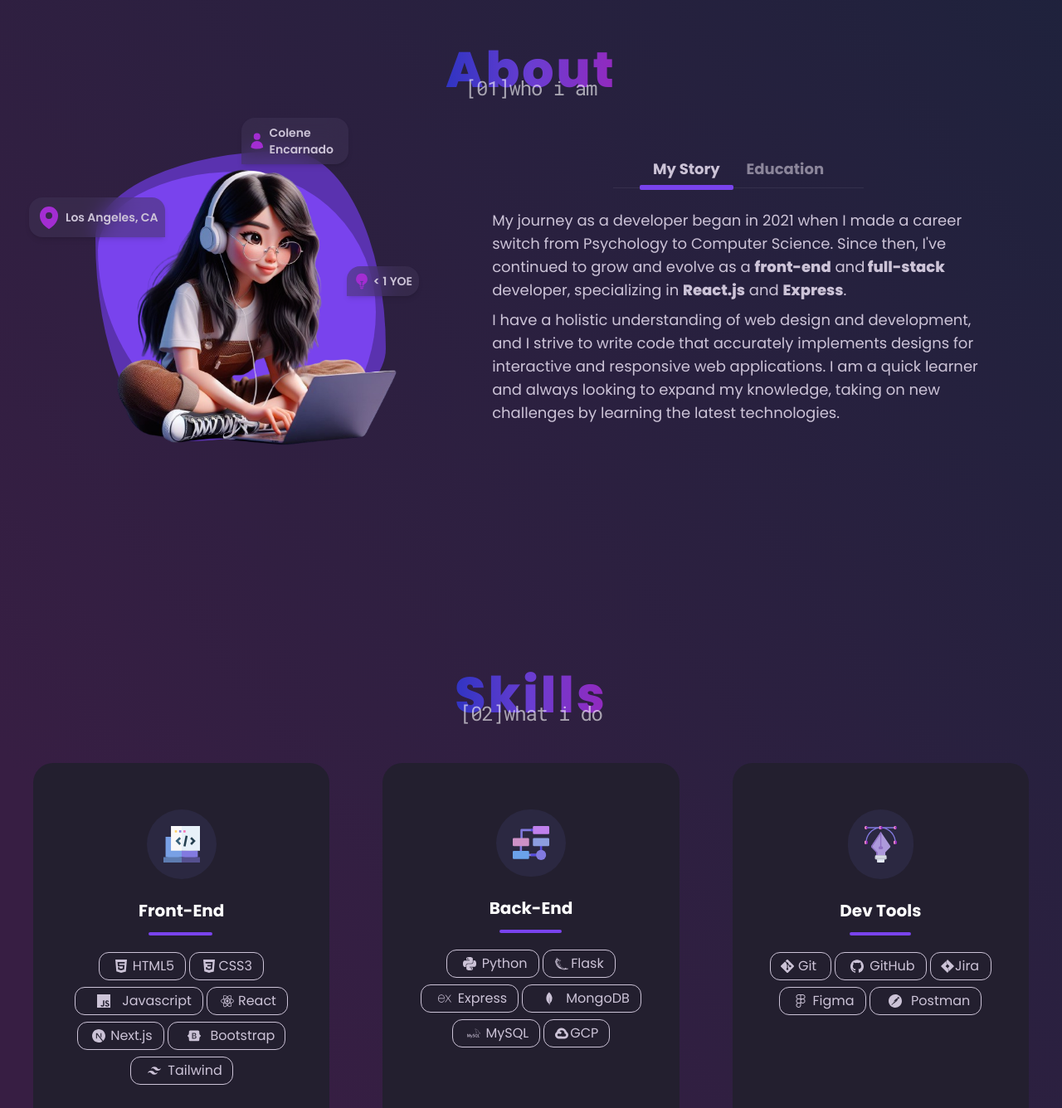
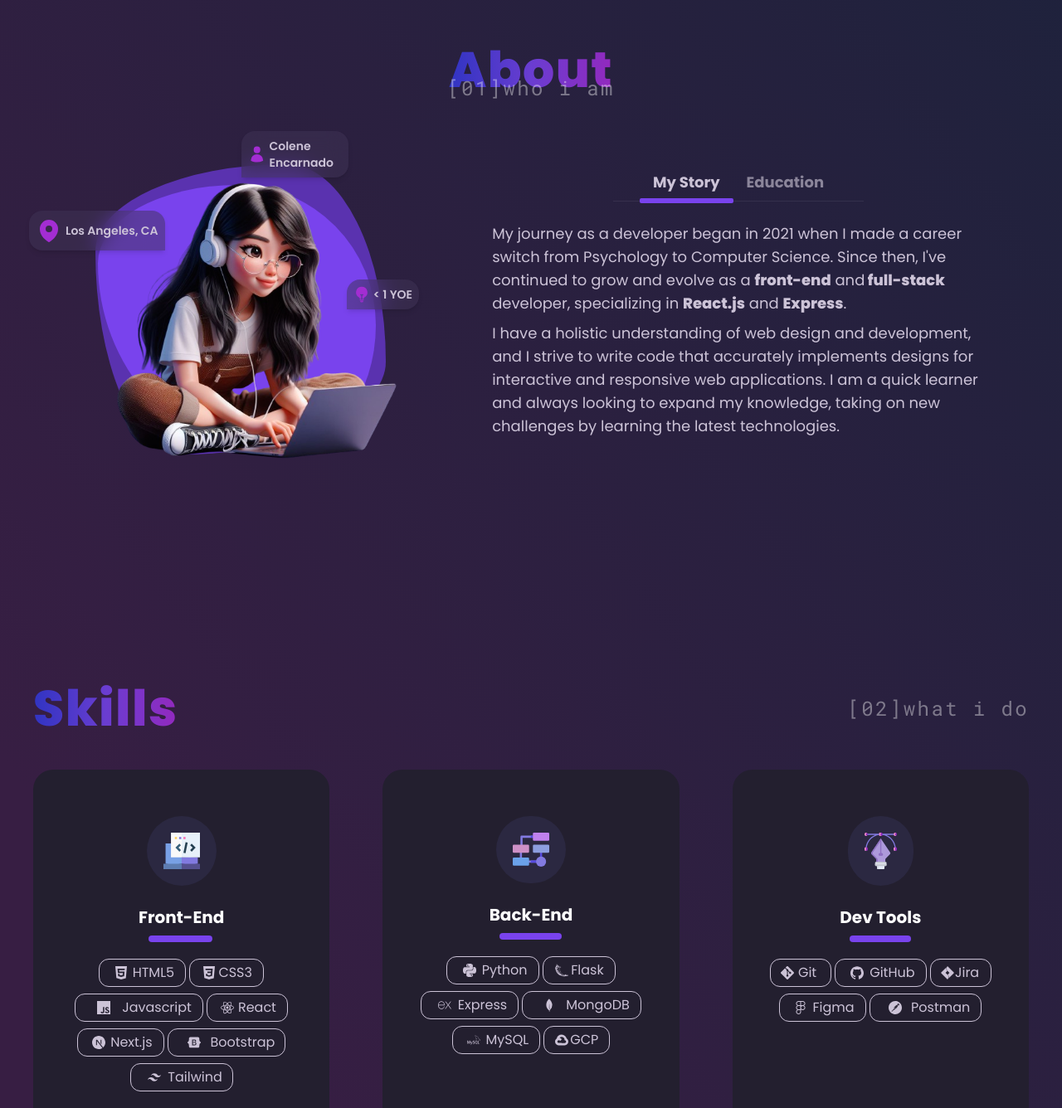
Before and after one commit to encarnac/portfolio, a React (Vite) app: page / in a window 1280 px wide. Shown: the part 1030-2366 px from the top of the page at 83% size. Built offline with nearby package versions, Linux system fonts and the light colour scheme.

Commit message:
Changed timing of animations and header colors/spacing/style

```diff
--- a/src/components/AboutSection.jsx
+++ b/src/components/AboutSection.jsx
@@ -11,7 +11,7 @@ const aboutPhoto = {
     opacity: 1,
     x: 0,
     transition: {
-      delayChildren: 0.9,
+      delayChildren: 0.8,
       staggerChildren: 0.4,
     },
   },
@@ -40,13 +40,13 @@ const AboutSection = ({ setSelectedPage }) => {
 
   return (
     <section id="about" className="mb-12 w-full">
-      <div className="relative mb-4 flex flex-col items-center justify-center py-3">
-        <h3 className="font-sans text-4xl font-extrabold tracking-wider sm:text-5xl lg:text-6xl">
+      <div className="relative mb-8 flex flex-col items-center justify-center py-3">
+        <h3 className="font-sans text-4xl font-extrabold tracking-wide sm:text-5xl lg:text-6xl">
           <span className="bg-gradient-to-r from-[#68A3EB] to-[#F38BBB] bg-clip-text text-transparent dark:from-[#3034C2] dark:via-[#6A3DD1] dark:to-[#9329BE]">
             About
           </span>
         </h3>
-        <h4 className="absolute bottom-1 font-mono text-lg tracking-tighter text-[#797382]/70 dark:text-white/60 sm:text-xl lg:text-2xl">
+        <h4 className="absolute bottom-1 font-mono text-lg tracking-widest text-[#797382]/40 dark:text-white/40 sm:text-xl lg:text-2xl">
           [01]who i am
         </h4>
       </div>
--- a/src/components/SkillsSection.jsx
+++ b/src/components/SkillsSection.jsx
@@ -36,8 +36,8 @@ const skillsContainer = {
   visible: {
     opacity: 1,
     transition: {
-      delayChildren: 0.3,
-      staggerChildren: 0.5,
+      delayChildren: 0.2,
+      staggerChildren: 0.4,
     },
   },
 };
@@ -45,13 +45,13 @@ const skillsContainer = {
 export const SkillsSection = () => {
   return (
     <section id="skills" className="mb-12 w-full">
-      <div className="relative mb-10 flex flex-col items-center justify-center py-3">
-        <h3 className="font-sans text-4xl font-extrabold tracking-wider sm:text-5xl lg:text-6xl">
+      <div className="relative mb-8 flex flex-row items-center justify-between py-3">
+        <h3 className="font-sans text-4xl font-extrabold tracking-wide sm:text-5xl lg:text-6xl">
           <span className="bg-gradient-to-r from-[#68A3EB] to-[#F38BBB] bg-clip-text text-transparent dark:from-[#3034C2] dark:via-[#6A3DD1] dark:to-[#9329BE]">
             Skills
           </span>
         </h3>
-        <h4 className="absolute bottom-1 font-mono text-lg tracking-tighter text-[#797382]/70 dark:text-white/60 sm:text-xl lg:text-2xl">
+        <h4 className="font-mono text-lg tracking-widest text-[#797382]/40 dark:text-white/40 sm:text-xl lg:text-2xl">
           [02]what i do
         </h4>
       </div>
@@ -67,11 +67,11 @@ export const SkillsSection = () => {
           variants={skillCard}
           className="relative rounded-3xl backdrop-blur-none before:absolute before:-bottom-[.4rem] before:-left-[.4rem] before:z-[-1] before:h-full before:w-full before:rounded-3xl before:bg-gradient-to-br before:from-[#68A3EB] before:to-[#F38BBB] before:opacity-0 before:transition before:duration-300 hover:before:-translate-y-2 before:hover:opacity-100 before:hover:duration-300 before:dark:from-[#3034C2] before:dark:via-[#6A3DD1] before:dark:to-[#9329BE] md:col-span-4"
         >
-          <div className="flex h-full flex-col items-center justify-start gap-y-5 rounded-3xl bg-[#dae0e7] px-0 py-14 transition duration-300 hover:-translate-y-2 hover:duration-300 dark:bg-[#231F2F]">
+          <div className="flex h-full flex-col items-center justify-start gap-y-5 rounded-3xl bg-[#dae0e7] px-0 py-8 transition duration-300 hover:-translate-y-2 hover:duration-300 dark:bg-[#231F2F] lg:py-14">
             <div className="mb-1 rounded-full bg-[#cfd7e5] p-5 dark:bg-[#2b2841]">
               <img src={frontend} className="w-11" />
             </div>
-            <h4 className="relative pb-4 text-xl font-bold text-[#5b5662] after:absolute after:inset-x-3 after:bottom-0 after:h-1 after:w-3/4 after:rounded-full after:bg-[#AD99DB] dark:text-white dark:after:bg-[#7943ED]">
+            <h4 className="relative pb-4 text-xl font-bold text-[#5b5662] after:absolute after:inset-x-3 after:bottom-0 after:h-2 after:w-3/4 after:rounded-full after:bg-[#AD99DB] dark:text-white dark:after:bg-[#7943ED]">
               Front-End
             </h4>
             <ul className="flex-rows flex flex-wrap justify-center gap-x-1 gap-y-2 px-8 text-[#6B6573] dark:text-[#CCC3D7]">
@@ -111,11 +111,11 @@ export const SkillsSection = () => {
           variants={skillCard}
           className="relative rounded-3xl backdrop-blur-none before:absolute before:-bottom-[.4rem] before:-left-[.4rem] before:z-[-1] before:h-full before:w-full before:rounded-3xl before:bg-gradient-to-br before:from-[#68A3EB] before:to-[#F38BBB] before:opacity-0 before:transition before:duration-300 hover:before:-translate-y-2 before:hover:opacity-100 before:hover:duration-300 before:dark:from-[#3034C2] before:dark:via-[#6A3DD1] before:dark:to-[#9329BE] md:col-span-4"
         >
-          <div className="flex h-full flex-col items-center justify-start gap-y-5 rounded-3xl bg-[#dae0e7] px-0 py-14 transition duration-300 hover:-translate-y-2 hover:duration-300 dark:bg-[#231F2F]">
+          <div className="flex h-full flex-col items-center justify-start gap-y-5 rounded-3xl bg-[#dae0e7] px-0 py-8 transition duration-300 hover:-translate-y-2 hover:duration-300 dark:bg-[#231F2F] lg:py-14">
             <div className="mb-1 rounded-full bg-[#cfd7e5] p-5 dark:bg-[#2b2841]">
               <img src={backend} className="w-11" />
             </div>
-            <h4 className="relative pb-4 text-xl font-bold text-[#5b5662] after:absolute after:inset-x-3 after:bottom-0 after:h-1 after:w-3/4 after:rounded-full after:bg-[#AD99DB] dark:text-white dark:after:bg-[#7943ED]">
+            <h4 className="relative pb-4 text-xl font-bold text-[#5b5662] after:absolute after:inset-x-3 after:bottom-0 after:h-2 after:w-3/4 after:rounded-full after:bg-[#AD99DB] dark:text-white dark:after:bg-[#7943ED]">
               Back-End
             </h4>
             <ul className="flex-rows flex flex-wrap justify-center gap-x-1 gap-y-2 px-8 text-[#6B6573] dark:text-[#CCC3D7]">
@@ -151,11 +151,11 @@ export const SkillsSection = () => {
           variants={skillCard}
           className="relative rounded-3xl backdrop-blur-none before:absolute before:-bottom-[.4rem] before:-left-[.4rem] before:z-[-1] before:h-full before:w-full before:rounded-3xl before:bg-gradient-to-br before:from-[#68A3EB] before:to-[#F38BBB] before:opacity-0 before:transition before:duration-300 hover:before:-translate-y-2 before:hover:opacity-100 before:hover:duration-300 before:dark:from-[#3034C2] before:dark:via-[#6A3DD1] before:dark:to-[#9329BE] md:col-span-4"
         >
-          <div className="flex h-full flex-col items-center justify-start gap-y-5 rounded-3xl bg-[#dae0e7] px-0 py-14 transition duration-300 hover:-translate-y-2 hover:duration-300 dark:bg-[#231F2F]">
+          <div className="flex h-full flex-col items-center justify-start gap-y-5 rounded-3xl bg-[#dae0e7] px-0 py-8 transition duration-300 hover:-translate-y-2 hover:duration-300 dark:bg-[#231F2F] lg:py-14">
             <div className="mb-1 rounded-full bg-[#cfd7e5] p-5 dark:bg-[#2b2841]">
               <img src={tools} className="h-11" />
             </div>
-            <h4 className="relative pb-4 text-xl font-bold text-[#5b5662] after:absolute after:inset-x-3 after:bottom-0 after:h-1 after:w-3/4 after:rounded-full after:bg-[#AD99DB] dark:text-white dark:after:bg-[#7943ED]">
+            <h4 className="relative pb-4 text-xl font-bold text-[#5b5662] after:absolute after:inset-x-3 after:bottom-0 after:h-2 after:w-3/4 after:rounded-full after:bg-[#AD99DB] dark:text-white dark:after:bg-[#7943ED]">
               Dev Tools
             </h4>
             <ul className="flex-rows flex flex-wrap justify-center gap-x-1 gap-y-2 px-8 text-[#6B6573] dark:text-[#CCC3D7]">
```
